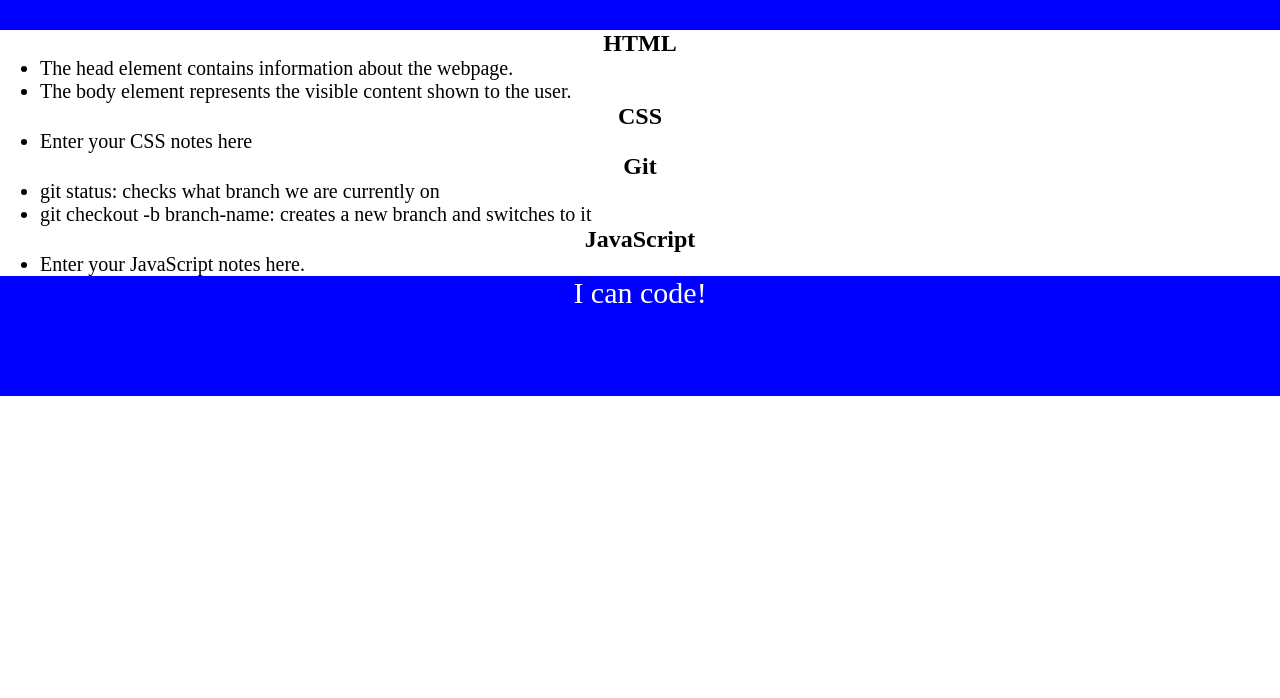
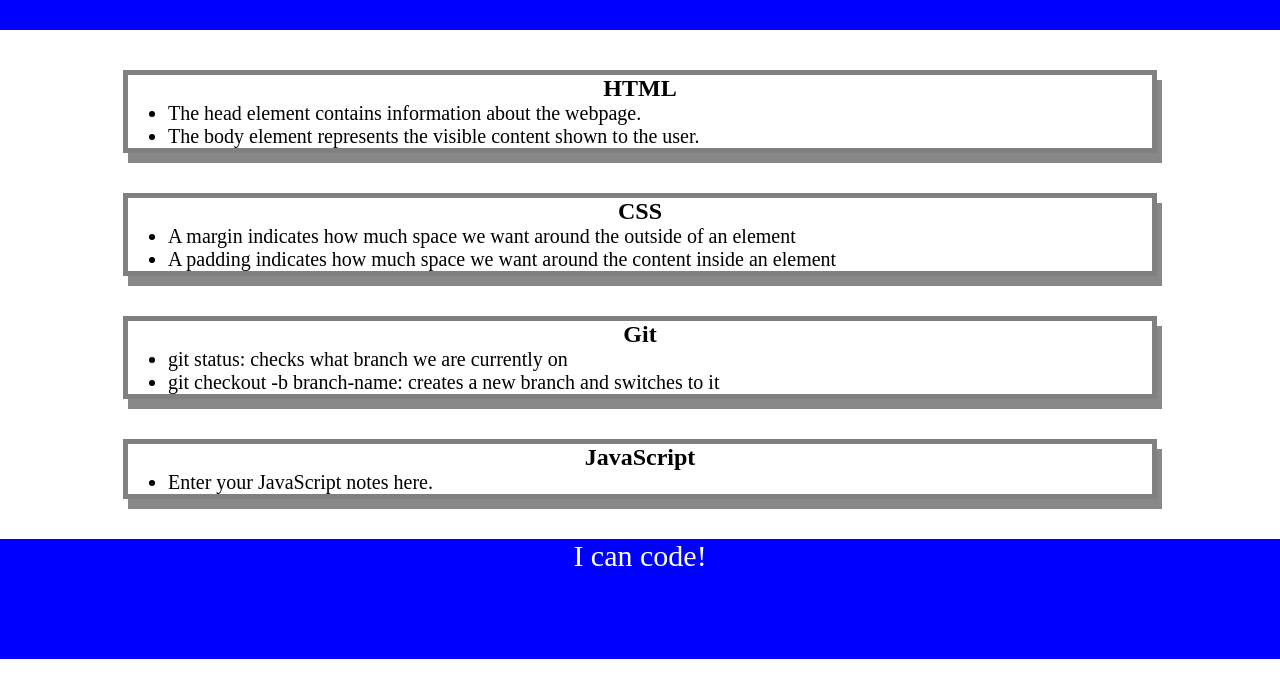
Before and after one commit to Alphastranger/prework-study-guide, a plain HTML site: page index.html in a window 1280 px wide. Shown: the part 90-788 px from the top of the page. Drawn offline with Linux system fonts and the light colour scheme.

Commit message:
Finishing up css

```diff
--- a/assets/style.css
+++ b/assets/style.css
@@ -28,3 +28,9 @@ p {
     text-align: center;
     font-size: 30px;
   }
+  .card {
+    width: 80%;
+    margin: 40px auto;
+    border: 5px solid gray;
+    box-shadow: 5px 10px #888888;
+  }
--- a/index.html
+++ b/index.html
@@ -23,7 +23,9 @@
       <section class="card" id="css-section">
         <h2>CSS</h2>
         <ul>
-          <li>Enter your CSS notes here</li>
+          <li>A margin indicates how much space we want around the outside of an element
+          </li>
+          <li>A padding indicates how much space we want around the content inside an element</li>
         </ul>
       </section>
       <section class="card" id="git-section">
```
